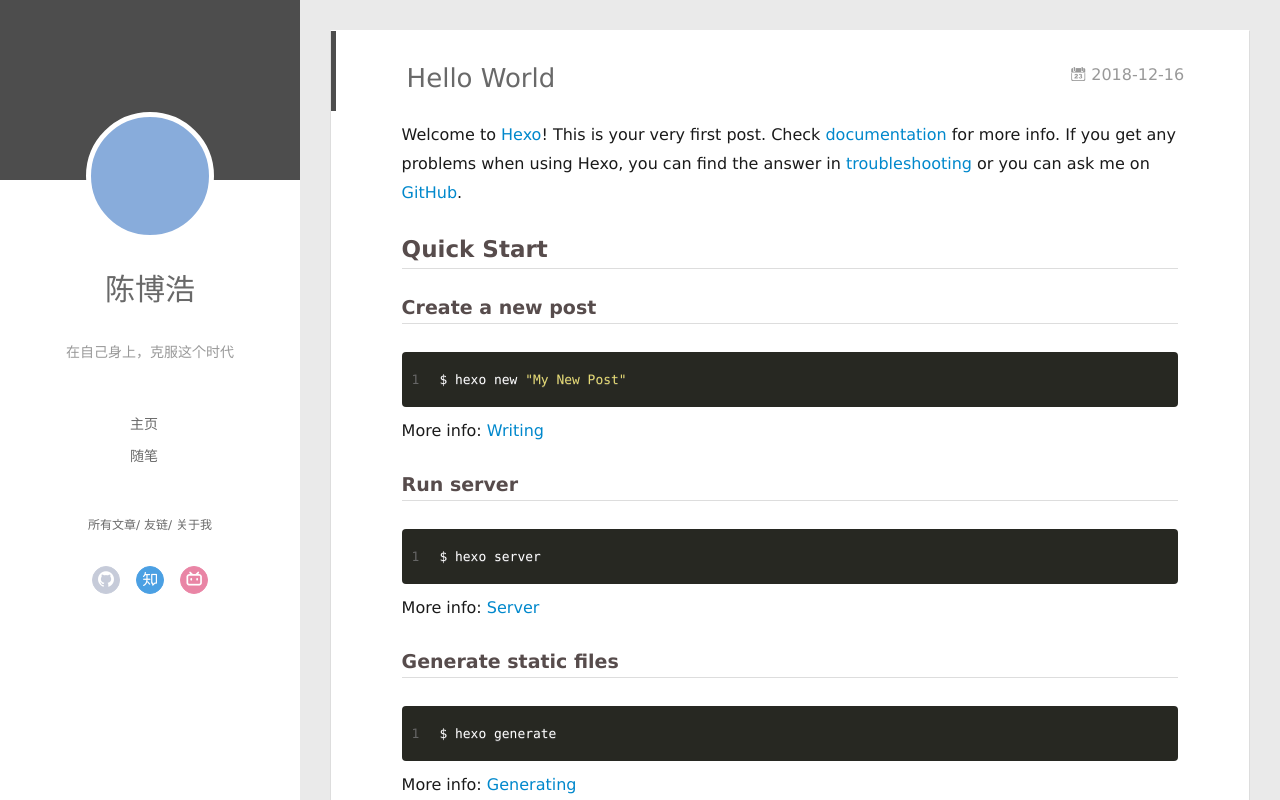
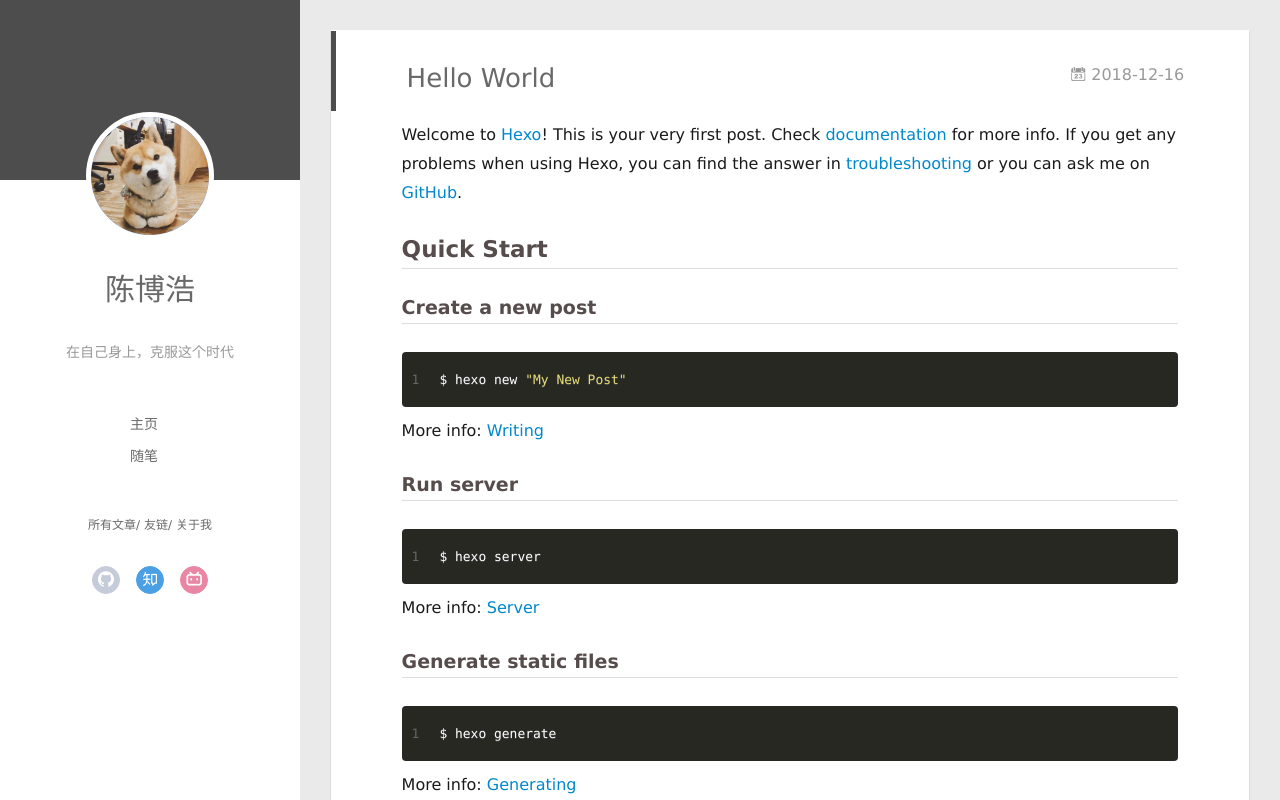
Before and after one commit to cbhcbhcbh/cbhcbhcbh.github.io, a plain HTML site: page 2018/12/16/hello-world/index.html in a window 1280 px wide. Drawn offline with Linux system fonts and the light colour scheme; no server answers.

Commit message:
更新博客。

```diff
--- a/2018/12/16/hello-world/index.html
+++ b/2018/12/16/hello-world/index.html
@@ -48,7 +48,7 @@
 <div class="intrude-less">
 	<header id="header" class="inner">
 		<a href="/" class="profilepic">
-			<img src="" class="js-avatar">
+			<img src="/img/v2-fd96fce867bc202498e48baa9434118c_hd.jpg" class="js-avatar">
 		</a>
 		<hgroup>
 		  <h1 class="header-author"><a href="/">陈博浩</a></h1>
@@ -106,7 +106,7 @@
 	<div class="intrude-less">
 		<header id="header" class="inner">
 			<div class="profilepic">
-				<img src="" class="js-avatar">
+				<img src="/img/v2-fd96fce867bc202498e48baa9434118c_hd.jpg" class="js-avatar">
 			</div>
 			<hgroup>
 			  <h1 class="header-author js-header-author">陈博浩</h1>
```
Also changed, not shown: archives/2018/12/index.html (+2 -2 lines), archives/2018/index.html (+2 -2 lines), archives/index.html (+2 -2 lines), index.html (+2 -2 lines), img/v2-fd96fce867bc202498e48baa9434118c_hd.jpg (added).
